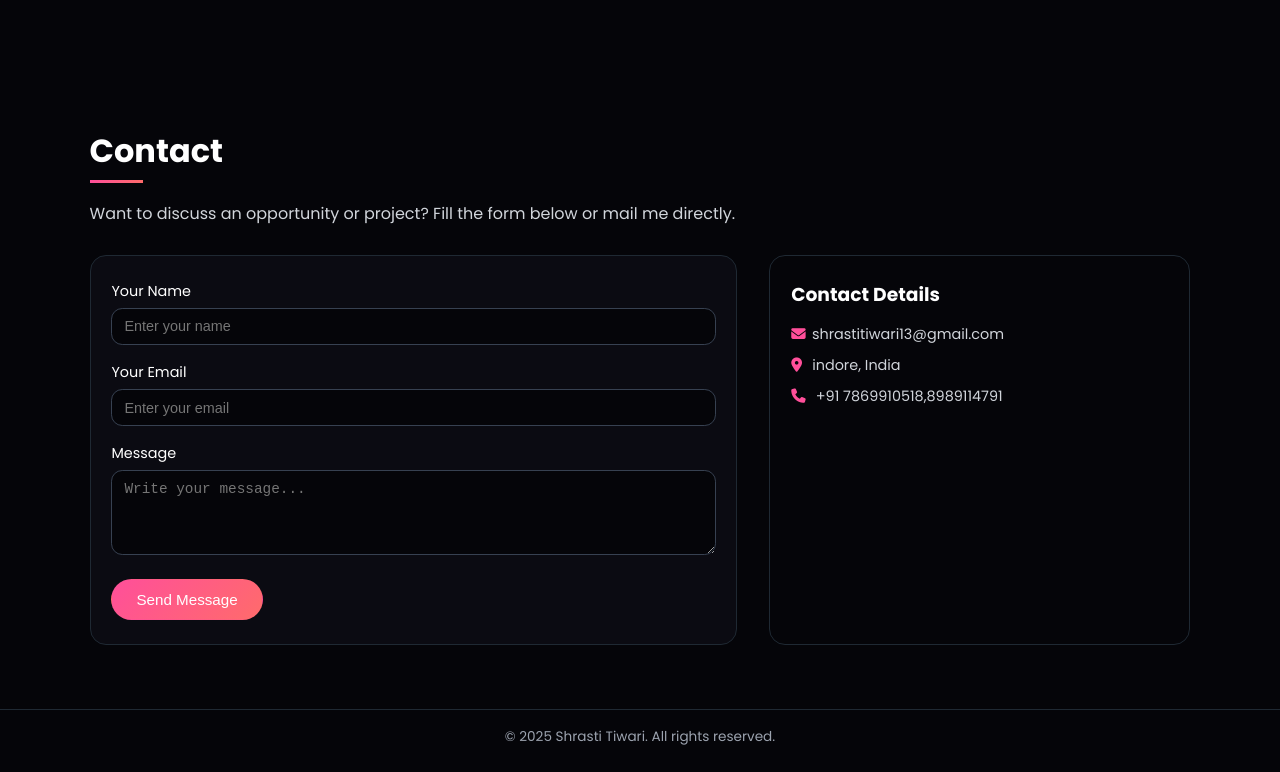
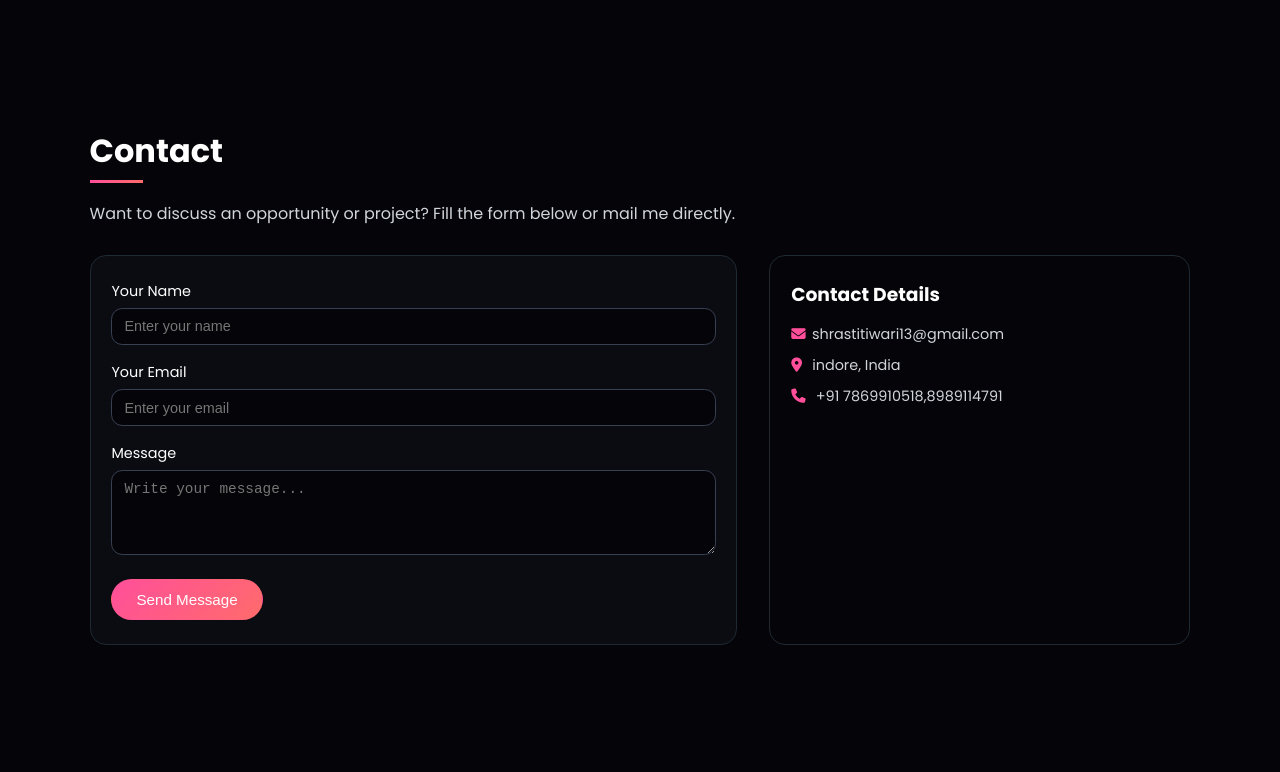
Before and after one commit to sris005/Portfolio, a plain HTML site: page index.html in a window 1280 px wide. Shown: the part 1670-2442 px from the top of the page. After the commit the page ends 2379 px from the top, so only its background shows below. Drawn offline with Linux system fonts and the light colour scheme.

Commit message:
Update index.html

```diff
--- a/index.html
+++ b/index.html
@@ -231,10 +231,5 @@
     </div>
   </section>
 
-  <!-- FOOTER -->
-  <footer class="footer">
-    <p>© <span id="year"></span> Shrasti Tiwari. All rights reserved.</p>
-  </footer>
-
 </body>
 </html>
```
